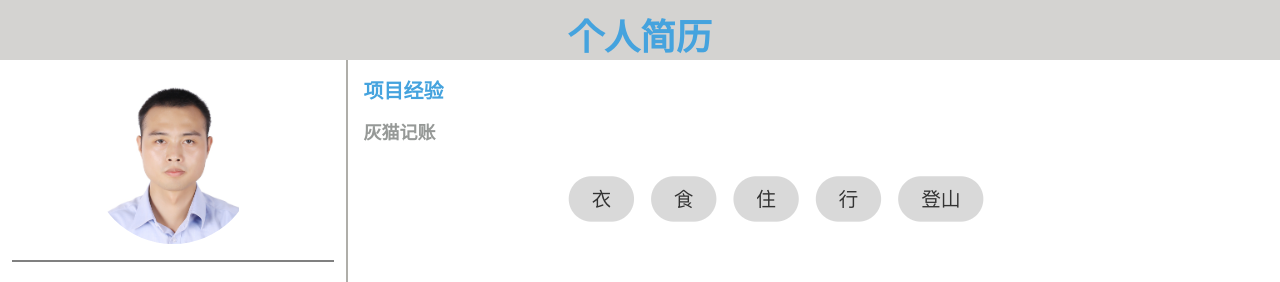
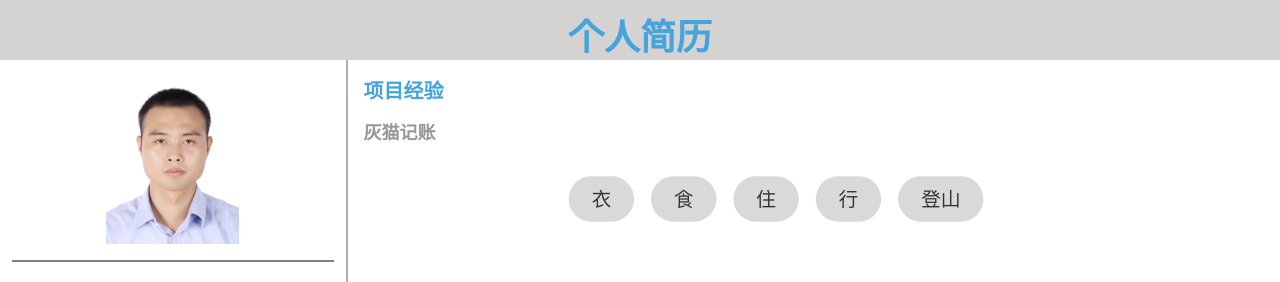
Before and after one commit to resatrt/myresume, a Vue app: page / in a window 1280 px wide. Shown: the top 282 px of the page. Built offline with nearby package versions, Linux system fonts and the light colour scheme.

Commit message:
修改样式

```diff
--- a/src/components/Aside.vue
+++ b/src/components/Aside.vue
@@ -79,7 +79,6 @@ export default class Aside extends Vue {
     background: no-repeat center/80% url("../../public/img/背景的副本.png");
     width: 13vw;
     height: 13vw;
-    border-radius: 50%;
     margin: 0 auto;
   }
 
```
